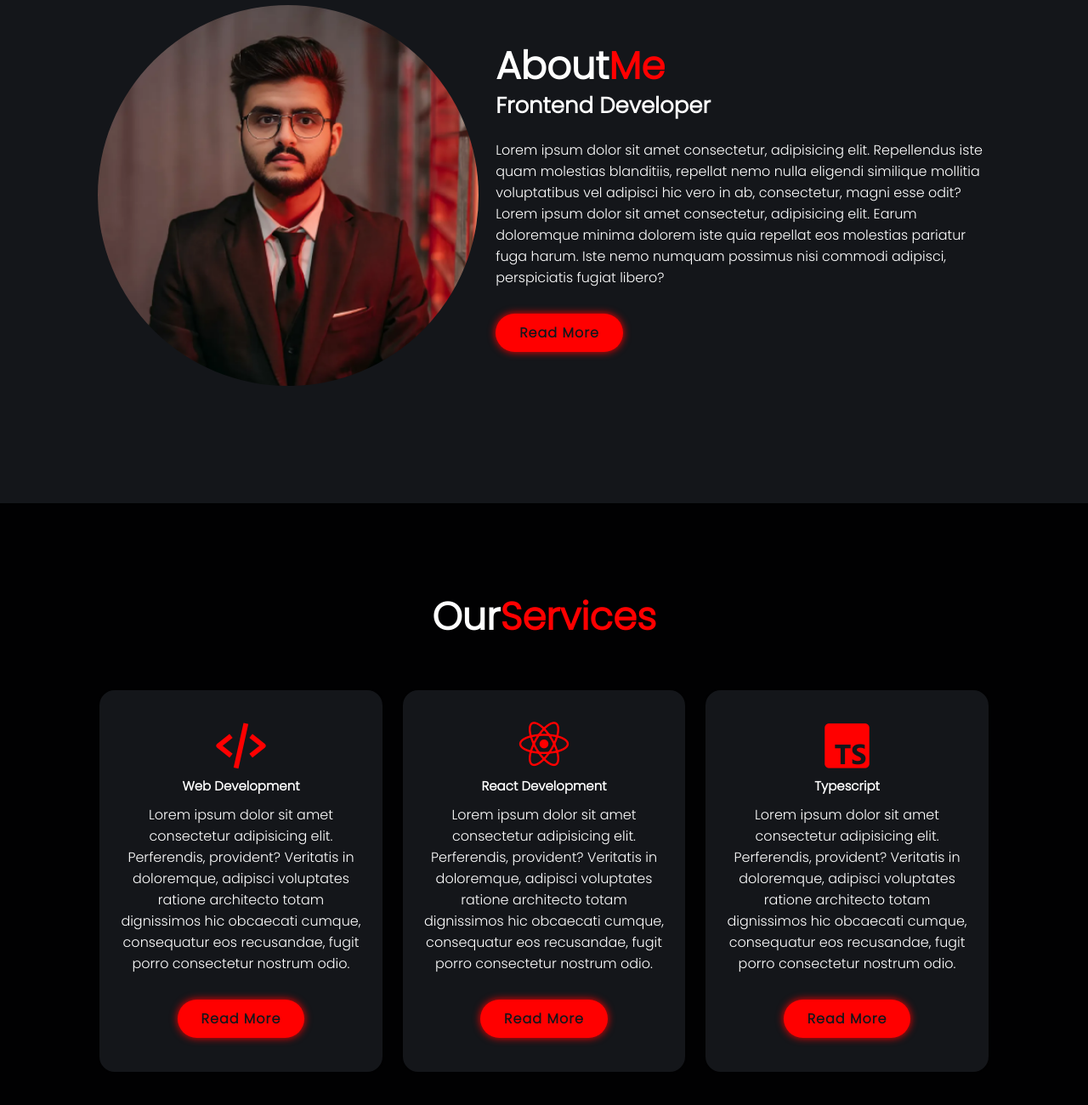
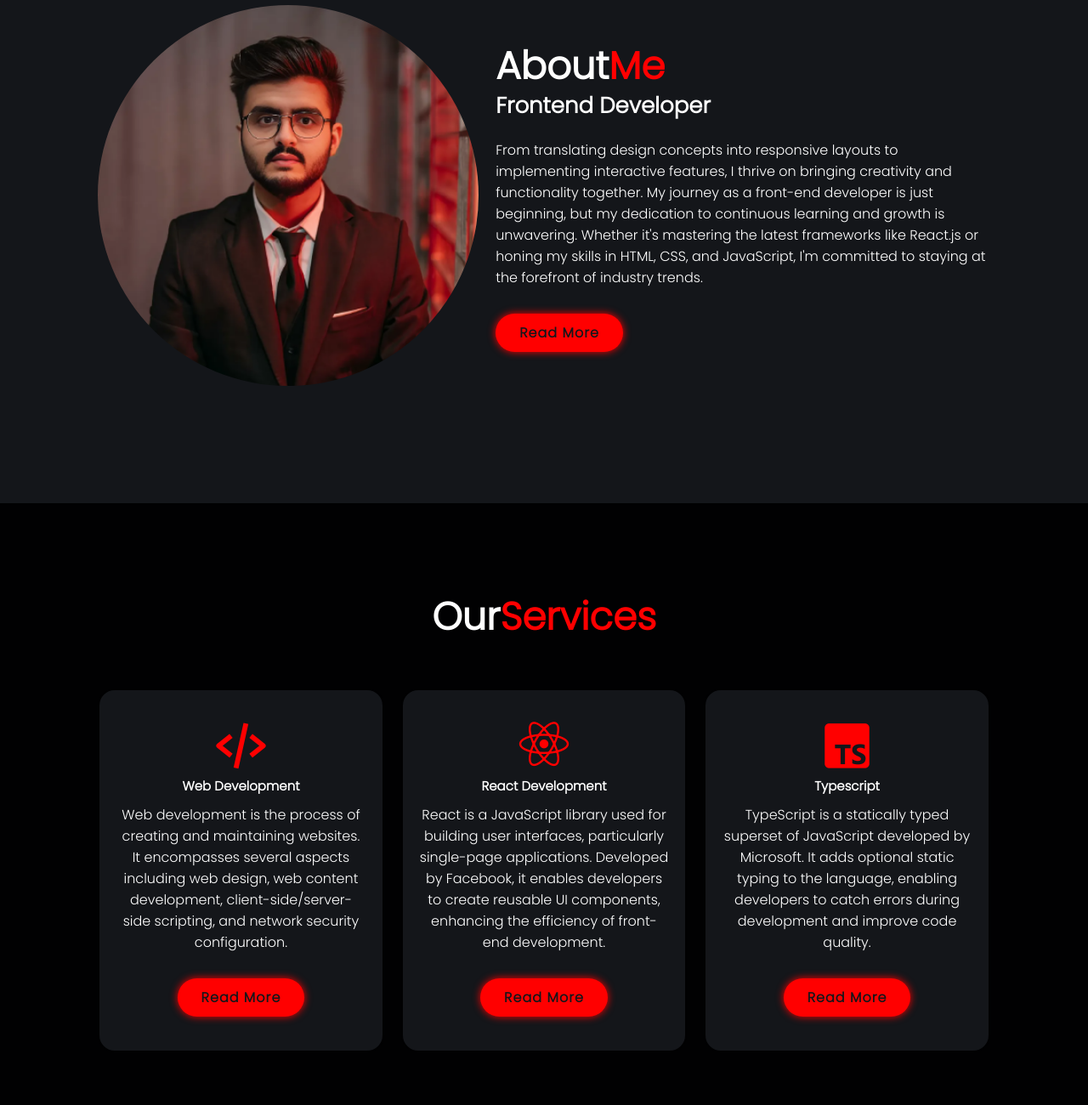
Before and after one commit to Anus-younus/Protfolio-website, a plain HTML site: page index.html in a window 1280 px wide. Shown: the part 1008-2308 px from the top of the page at 85% size. Drawn offline with nearby package versions, Linux system fonts and the light colour scheme.

Commit message:
save new changes

```diff
--- a/index.html
+++ b/index.html
@@ -30,7 +30,9 @@
             <h3>Hello Its 'me</h3>
             <h1>Anus Younus</h1>
             <h3>And I 'm a <span class="multiple-text"></span></h3>
-            <p>Lorem ipsum dolor sit amet, consectetur adipisicing elit. Expedita unde itaque at odit, laudantium asperiores ipsum eveniet quasi alias, eos dolorem perferendis ex eius vel laborum sint doloremque, vero magni.</p>
+            <p>A passionate front-end developer eager to make an impact in the digital world!
+                With a fresh perspective and a keen eye for detail, I specialize in crafting immersive user experiences through clean and elegant code
+            </p>
             <div class="social-media">
                 <a href="#"><i class="bx bxl-facebook"></i></a>
                 <a href="#"><i class="bx bxl-twitter"></i></a>
@@ -52,7 +54,7 @@
         <div class="about-content">
             <h2 class="heading">About<span>Me</span></h2>
             <h3>Frontend Developer</h3>
-            <p>Lorem ipsum dolor sit amet consectetur, adipisicing elit. Repellendus iste quam molestias blanditiis, repellat nemo nulla eligendi similique mollitia voluptatibus vel adipisci hic vero in ab, consectetur, magni esse odit?Lorem ipsum dolor sit amet consectetur, adipisicing elit. Earum doloremque minima dolorem iste quia repellat eos molestias pariatur fuga harum. Iste nemo numquam possimus nisi commodi adipisci, perspiciatis fugiat libero?</p>
+            <p> From translating design concepts into responsive layouts to implementing interactive features, I thrive on bringing creativity and functionality together. My journey as a front-end developer is just beginning, but my dedication to continuous learning and growth is unwavering. Whether it's mastering the latest frameworks like React.js or honing my skills in HTML, CSS, and JavaScript, I'm committed to staying at the forefront of industry trends.</p>
             <a href="#" class="btn">Read More</a>
         </div>
      </section>
@@ -65,19 +67,19 @@
             <div class="services-box">
                 <i class="bx bx-code-alt"></i>
                 <h1>Web Development</h1>
-                <p>Lorem ipsum dolor sit amet consectetur adipisicing elit. Perferendis, provident? Veritatis in doloremque, adipisci voluptates ratione architecto totam dignissimos hic obcaecati cumque, consequatur eos recusandae, fugit porro consectetur nostrum odio.</p>
+                <p>Web development is the process of creating and maintaining websites. It encompasses several aspects including web design, web content development, client-side/server-side scripting, and network security configuration.</p>
                 <a href="#" class="btn">Read More</a>
             </div>
             <div class="services-box">
                 <i class='bx bxl-react' ></i>
                 <h1>React Development</h1>
-                <p>Lorem ipsum dolor sit amet consectetur adipisicing elit. Perferendis, provident? Veritatis in doloremque, adipisci voluptates ratione architecto totam dignissimos hic obcaecati cumque, consequatur eos recusandae, fugit porro consectetur nostrum odio.</p>
+                <p>React is a JavaScript library used for building user interfaces, particularly single-page applications. Developed by Facebook, it enables developers to create reusable UI components, enhancing the efficiency of front-end development.</p>
                 <a href="#" class="btn">Read More</a>
             </div>
             <div class="services-box">
                 <i class='bx bxl-typescript' ></i>
                 <h1>Typescript</h1>
-                <p>Lorem ipsum dolor sit amet consectetur adipisicing elit. Perferendis, provident? Veritatis in doloremque, adipisci voluptates ratione architecto totam dignissimos hic obcaecati cumque, consequatur eos recusandae, fugit porro consectetur nostrum odio.</p>
+                <p>TypeScript is a statically typed superset of JavaScript developed by Microsoft. It adds optional static typing to the language, enabling developers to catch errors during development and improve code quality.</p>
                 <a href="#" class="btn">Read More</a>
             </div>
         </div>
```
